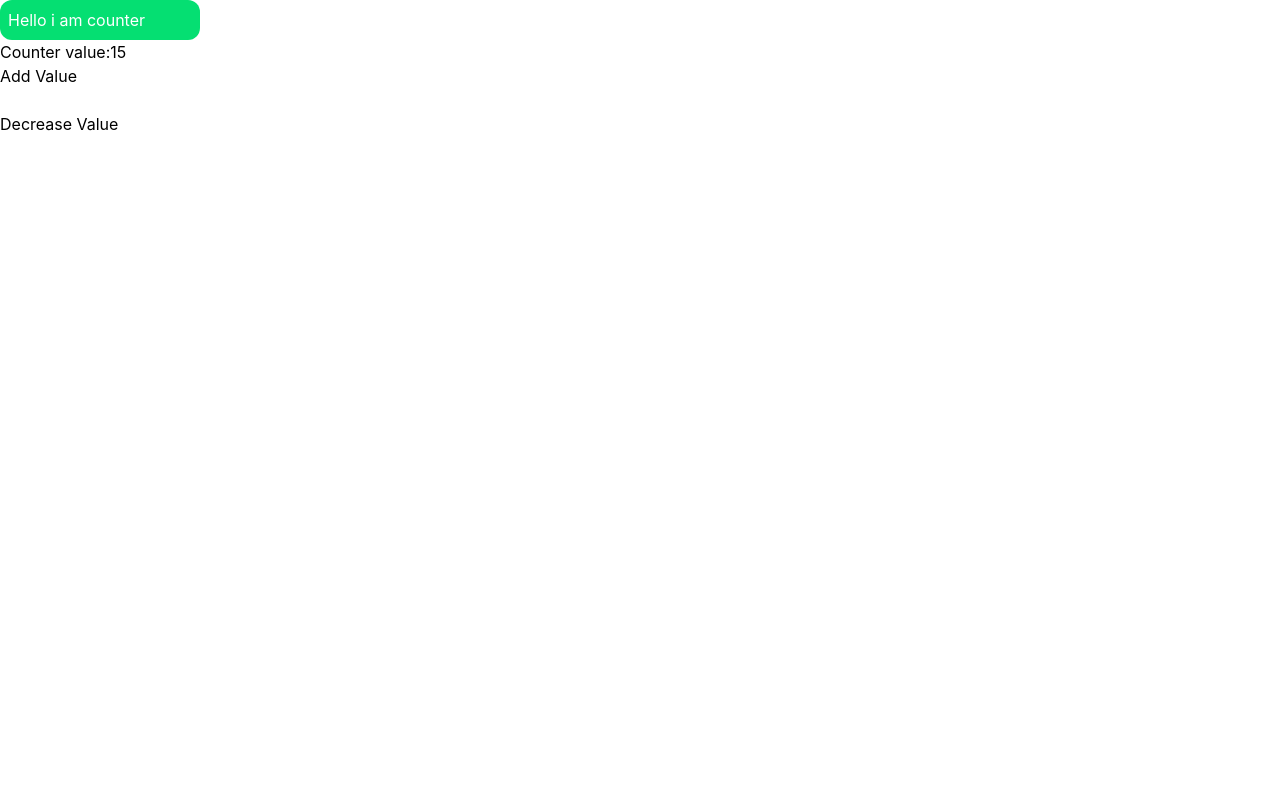
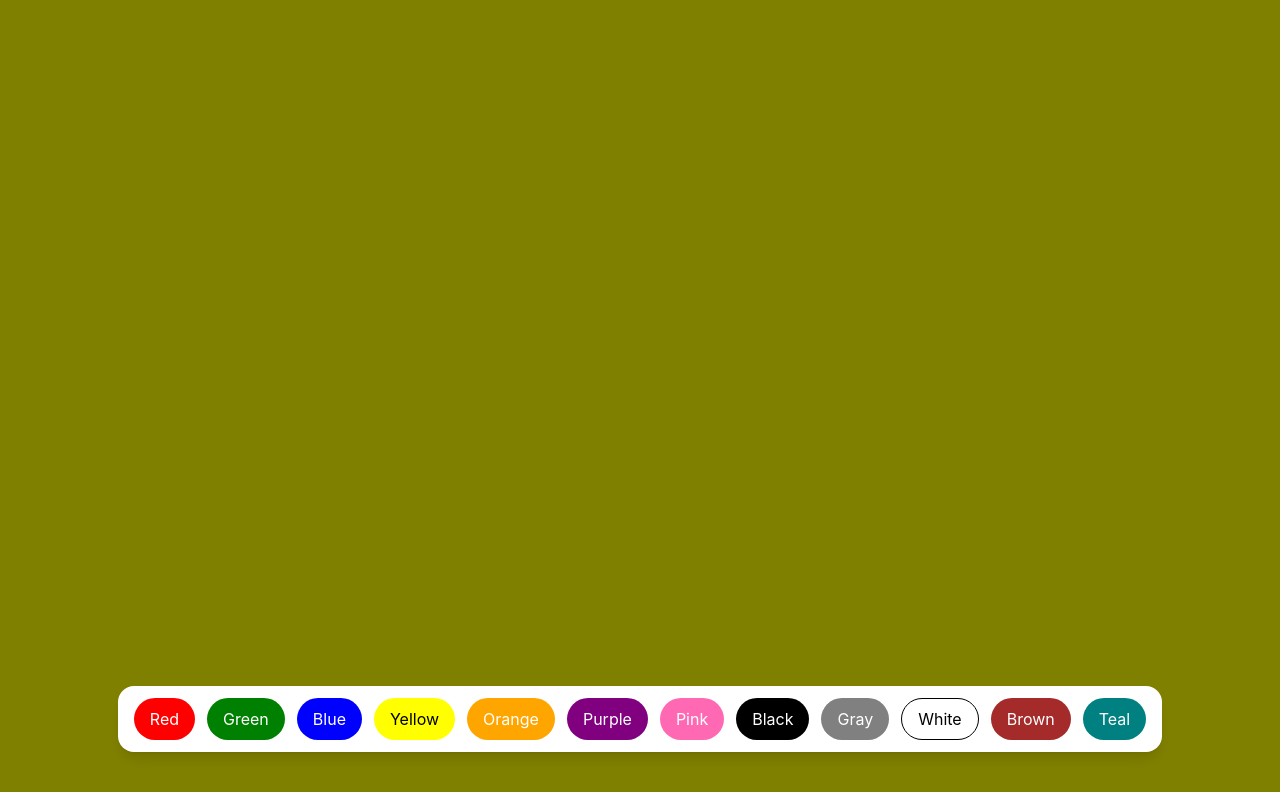
Before and after one commit to Shrabani-Mishra/react-projects, a React (Vite) app: page / in a window 1280 px wide. Shown: the top 792 px of the page. Built offline with nearby package versions, Linux system fonts and the light colour scheme.

Commit message:
Build a color changer with many buttons

```diff
--- a/src/App.jsx
+++ b/src/App.jsx
@@ -2,7 +2,9 @@
 
 // import Card from "./components/Card";
 
-import { Counter } from "./components/Counter";
+import { BackgroundChanger } from "./components/BackgroundChanger";
+
+// import { Counter } from "./components/Counter";
 
 
 const App = () => {
@@ -21,7 +23,9 @@ const App = () => {
   // )
   return(
   <>
-  <Counter/>
+  {/* <Counter/> */}
+  <BackgroundChanger/>
+
   </>
   );
 };
--- /dev/null
+++ b/src/components/BackgroundChanger.jsx
@@ -0,0 +1,115 @@
+// create a color changer with many buttons
+import { useState } from "react";
+
+export const BackgroundChanger = () => {
+  const [color, setColor] = useState("olive");
+
+  return (
+    <div
+      className="w-full h-screen duration-200"
+      style={{ backgroundColor: color }}
+    >
+      <div className="fixed bottom-12 inset-x-0 flex justify-center px-2">
+        <div className="flex flex-wrap justify-center gap-3 bg-white px-4 py-3 rounded-2xl shadow-lg">
+
+          <button
+            onClick={() => setColor("red")}
+            className="px-4 py-2 rounded-full text-white"
+            style={{ backgroundColor: "red" }}
+          >
+            Red
+          </button>
+
+          <button
+            onClick={() => setColor("green")}
+            className="px-4 py-2 rounded-full text-white"
+            style={{ backgroundColor: "green" }}
+          >
+            Green
+          </button>
+
+          <button
+            onClick={() => setColor("blue")}
+            className="px-4 py-2 rounded-full text-white"
+            style={{ backgroundColor: "blue" }}
+          >
+            Blue
+          </button>
+
+          <button
+            onClick={() => setColor("yellow")}
+            className="px-4 py-2 rounded-full text-black"
+            style={{ backgroundColor: "yellow" }}
+          >
+            Yellow
+          </button>
+
+          <button
+            onClick={() => setColor("orange")}
+            className="px-4 py-2 rounded-full text-white"
+            style={{ backgroundColor: "orange" }}
+          >
+            Orange
+          </button>
+
+          <button
+            onClick={() => setColor("purple")}
+            className="px-4 py-2 rounded-full text-white"
+            style={{ backgroundColor: "purple" }}
+          >
+            Purple
+          </button>
+
+          <button
+            onClick={() => setColor("pink")}
+            className="px-4 py-2 rounded-full text-white"
+            style={{ backgroundColor: "hotpink" }}
+          >
+            Pink
+          </button>
+
+          <button
+            onClick={() => setColor("black")}
+            className="px-4 py-2 rounded-full text-white"
+            style={{ backgroundColor: "black" }}
+          >
+            Black
+          </button>
+
+          <button
+            onClick={() => setColor("gray")}
+            className="px-4 py-2 rounded-full text-white"
+            style={{ backgroundColor: "gray" }}
+          >
+            Gray
+          </button>
+
+          <button
+            onClick={() => setColor("white")}
+            className="px-4 py-2 rounded-full text-black border"
+            style={{ backgroundColor: "white" }}
+          >
+            White
+          </button>
+
+          <button
+            onClick={() => setColor("brown")}
+            className="px-4 py-2 rounded-full text-white"
+            style={{ backgroundColor: "brown" }}
+          >
+            Brown
+          </button>
+
+          <button
+            onClick={() => setColor("teal")}
+            className="px-4 py-2 rounded-full text-white"
+            style={{ backgroundColor: "teal" }}
+          >
+            Teal
+          </button>
+
+        </div>
+      </div>
+    </div>
+  );
+};
```
